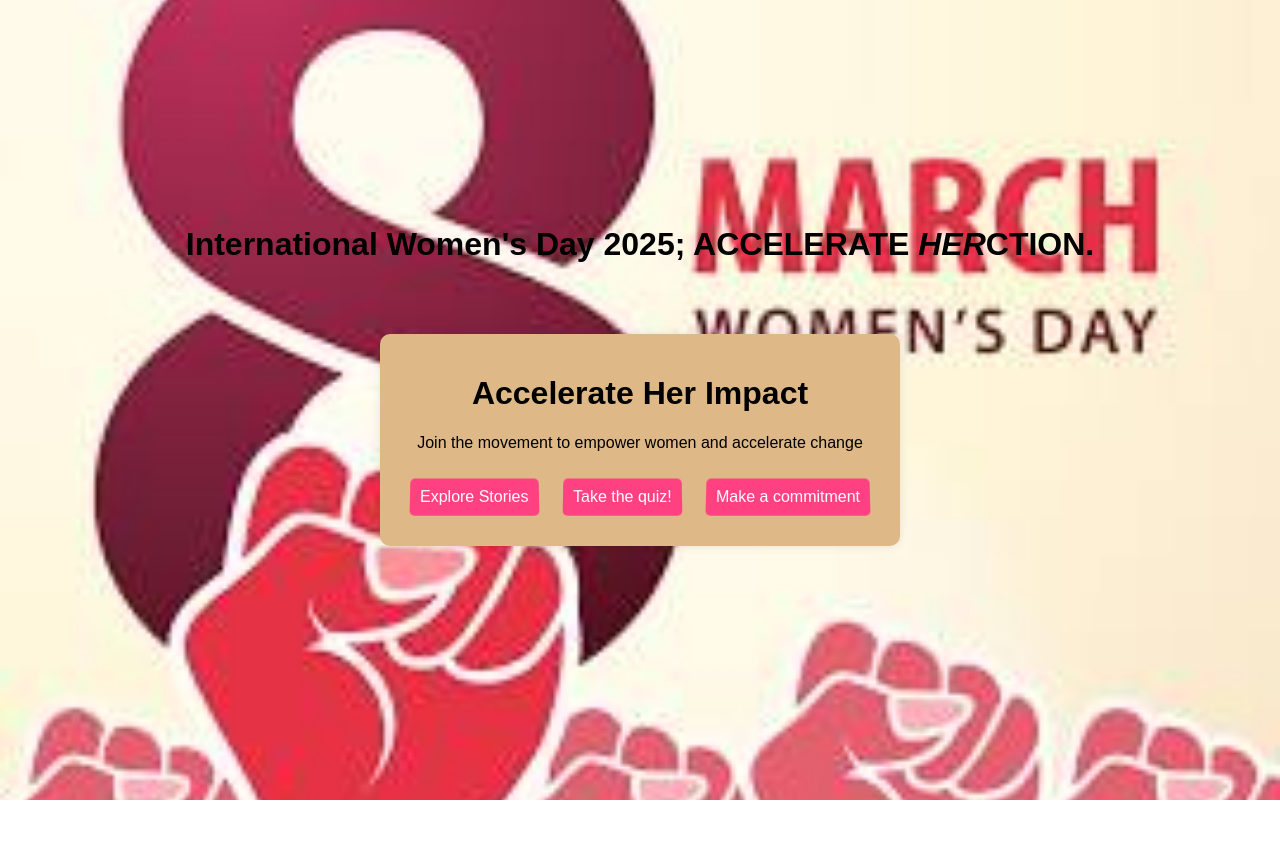
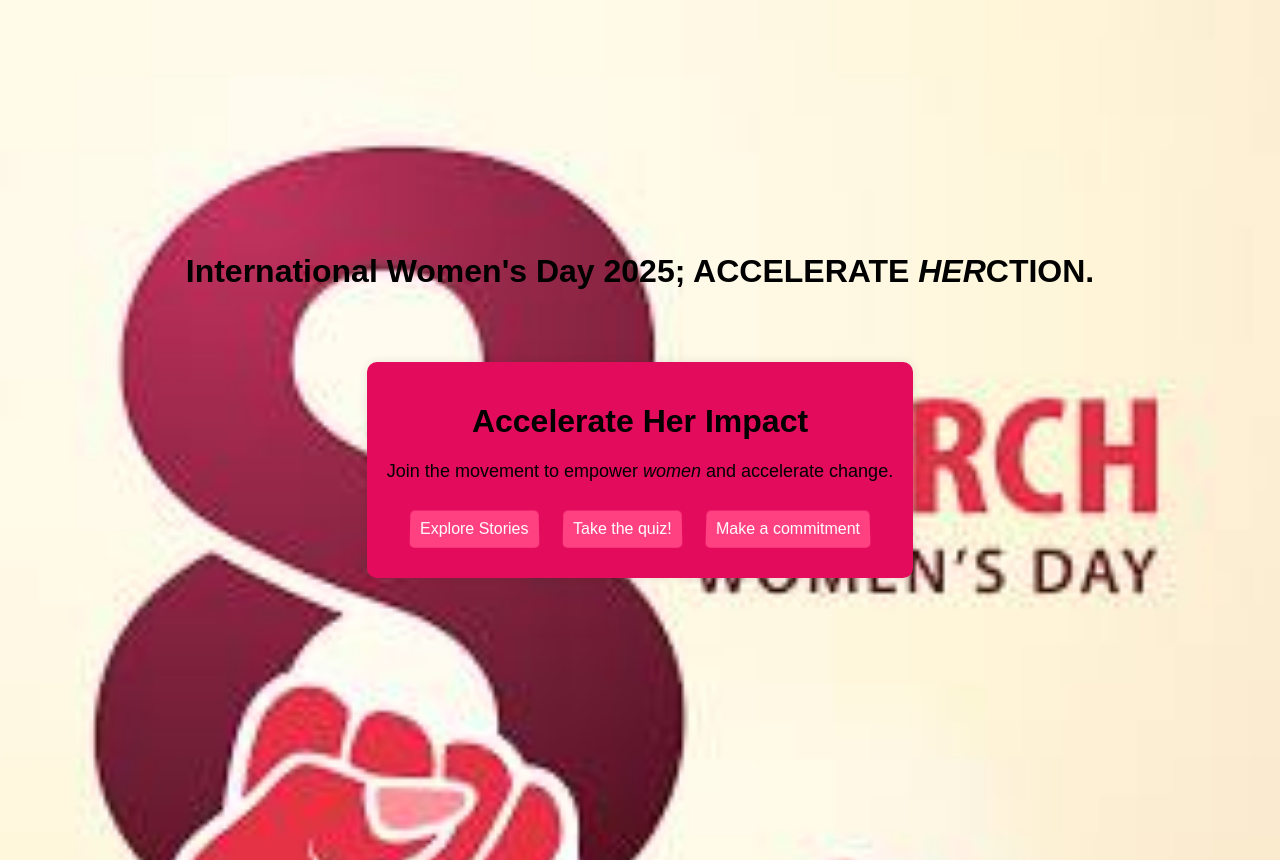
Before and after one commit to Ifhy1/IWD2025, a plain HTML site: page index.html in a window 1280 px wide. Before the commit the page ends 800 px from the top, so only its background shows below. Drawn offline with Linux system fonts and the light colour scheme.

Commit message:
updated all

```diff
--- a/index.html
+++ b/index.html
@@ -10,7 +10,7 @@
 </body>
 <div class="container">
   <h1>Accelerate Her Impact</h1>
-  <p>Join the movement to empower women and accelerate change</p>
+  <p>Join the movement to empower <em>women</em> and accelerate change.</p>
   <a href="stories.html" class="btn">Explore Stories</a>
   <a href="quiz.html" class="btn">Take the quiz!</a>
   <a href="commit.html" class="btn">Make a commitment</a>
--- a/script.js
+++ b/script.js
@@ -10,7 +10,6 @@ function shuffleStories() {
   });
 }
 
-// Quiz Logic Function
 function checkQuiz() {
   let q1 = document.getElementById("q1").value;
   let q2 = document.getElementById("q2").value;
@@ -38,10 +37,9 @@ function checkQuiz() {
   }
 }
 
-// Initialize page
 document.addEventListener("DOMContentLoaded", shuffleStories);
 
-// stories.html
+
 const stories = [
   { name: "Marie Curie", field: "Science", impact: "First woman to win a Nobel Prize." },
   { name: "Ada Lovelace", field: "Technology", impact: "Pioneer of computer programming." },
@@ -56,7 +54,7 @@ const stories = [
   { name: "Valentina Tereshkova", field: "Space", impact: "First woman in space." }
 ];
 
-// quiz.html
+
 const quizQuestions = [
   { question: "Who was the first woman to win a Nobel Prize?", answer: "Marie Curie" },
   { question: "Who is considered the first computer programmer?", answer: "Ada Lovelace" },
--- a/style.css
+++ b/style.css
@@ -11,8 +11,9 @@ body {
   flex-direction: column;
   align-items: center;
   justify-content: center;
-  margin: 0;
-  padding: 0;
+  margin: 10px;
+  padding: 20px;
+  box-shadow: inset;
 }
 
 @media (max-width: 500px) {
@@ -25,18 +26,22 @@ body {
      max-width: 600px;
       margin: 50px auto;
        padding: 20px;
-       background: burlywood;
+       background: #E30B5C;
         border-radius: 10px;
          box-shadow: 0 0 10px rgba(0, 0, 0, 0.1);
          transition: background-color 0.3s ease;
          }
          .container:hover {
-          background-color: pink;
+          background-color:pink;
           transform: scale(1,1);
          }
 
          h1 {
            color: black;
+           }
+
+           p {
+            font-size: large;
            }
 
            .btn {
```
Also changed, not shown: quiz.html (+13 -6 lines).
